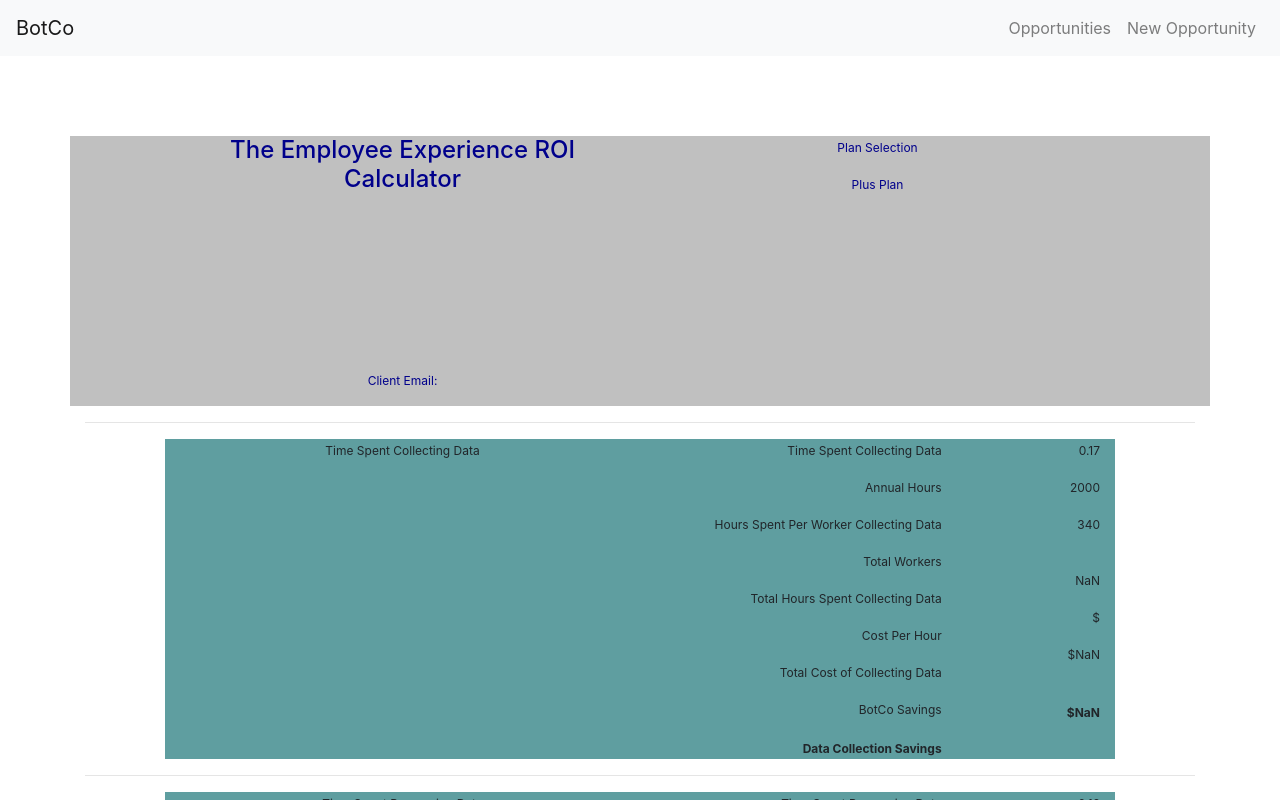
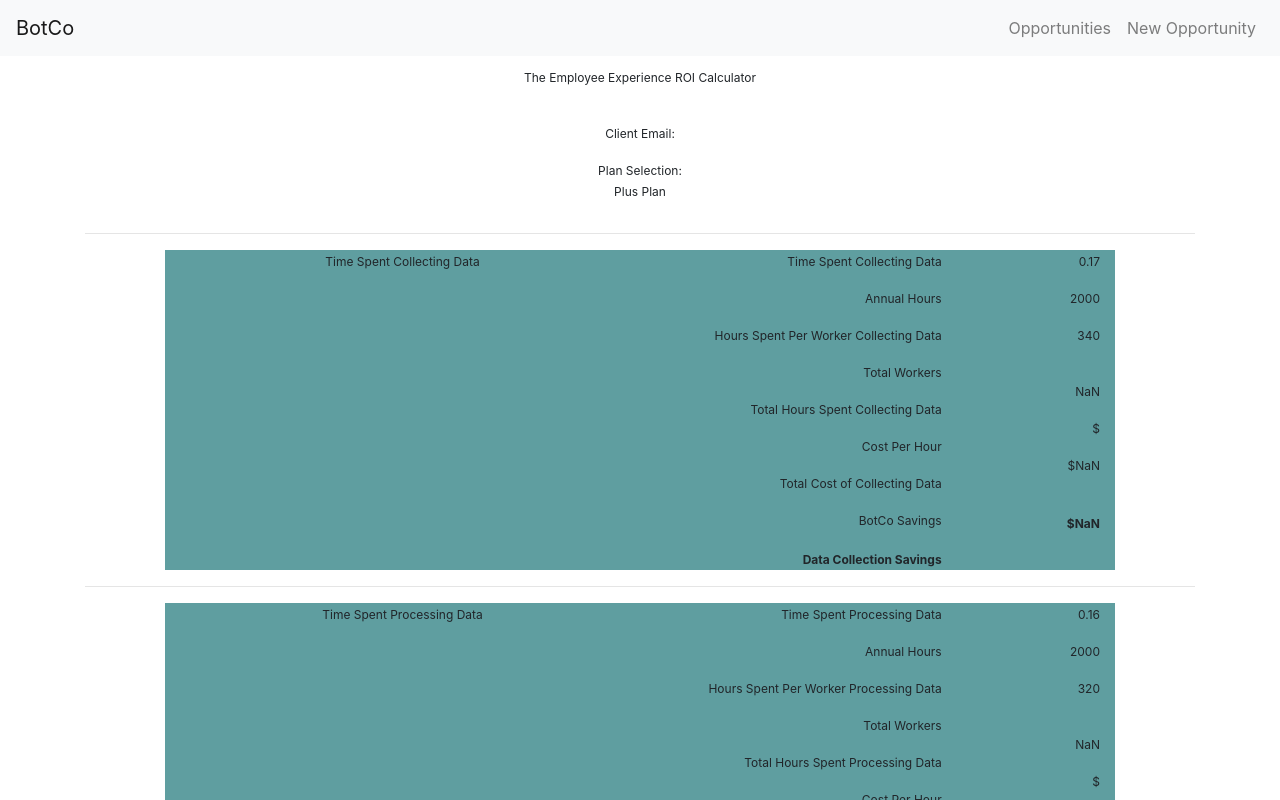
Before and after one commit to patrickcorcoran10/moorhouse, a React (Create React App) app in the folder client/: page /company in a window 1280 px wide. Shown: the top 800 px of the page. Built offline with nearby package versions, Linux system fonts and the light colour scheme; no server answers.

Commit message:
commit with the .env

```diff
--- a/client/src/pages/Form/Form.js
+++ b/client/src/pages/Form/Form.js
@@ -364,7 +364,7 @@ export default class Form extends Component {
                 <ModalHeader toggle={this.toggle}>Thank you for your time!</ModalHeader>
                 <ModalBody>
                     {(this.state.inputs.annualCompanyValue === isNaN) ? <h5 className='modalText'>Not Enough Information Provided</h5> : <h5 className='modalText'>Annual Savings: ${this.state.inputs.annualCompanyValue}</h5>}
-                    <h5 className='modalText'>This Year's ROI:{parseInt(this.state.inputs.planSelect) * parseInt(this.state.inputs.totalEmployees) * 12}% </h5>
+                    <h5 className='modalText'>This Year's ROI:  {parseInt(this.state.inputs.planSelect) * parseInt(this.state.inputs.totalEmployees) * 12}% </h5>
                     <p className='modalText'>Please provide your email address:  <input className='modalText' ref='email' placeholder="j.doe@provider.com" onChange={this.acceptEmail}></input></p>
                 </ModalBody>
                 <ModalFooter>
--- a/client/src/pages/Opps/Opps.js
+++ b/client/src/pages/Opps/Opps.js
@@ -66,7 +66,7 @@ export default class Opps extends Component {
   };
 
   complete = e => {
-    // e.preventDefault();
+    e.preventDefault();
     console.log('we are updating this record to complete');
     let updateID = e.target.value;
     console.log(updateID);
--- a/client/src/pages/View/View.css
+++ b/client/src/pages/View/View.css
@@ -1,11 +1,16 @@
-#header {
+/* #header {
     color: darkblue;
     background: silver;
-}
+    margin-bottom: 2px;
+} */
 
 #tableLeft {
     background: cadetblue;
     text-align: center;
+}
+
+.idea {
+    font-size: 44px;
 }
 
 #tableRight {
@@ -16,7 +21,7 @@
 p {
     padding-top: 3px;
     border: 4px;
-    margin-bottom: 0px;
+    /* margin-bottom: 0px; */
     font-size: 12px;
 }
 
--- a/client/src/pages/View/View.js
+++ b/client/src/pages/View/View.js
@@ -8,7 +8,6 @@ export default class View extends Component {
 
     this.state={
       inputs: {},
-      // planSelect: ''
     };
     console.log(this.state)
   };
@@ -36,7 +35,7 @@ export default class View extends Component {
   render() {
     const style = {
       container: {
-        paddingTop: '80px'
+        // paddingTop: '80px'
       }
     };
     const assumptions = {
@@ -49,22 +48,19 @@ export default class View extends Component {
     };
     console.log(this.state)
     return (
-      <div style={style.container} className='container'>
+      <div
+      // style={style.container}
+      className='container'>
         <div className="row" id="header">
-          <div className='col-md-1'>
+          <div className='col-md-3'>
           </div>
-          <div className="col-md-5">
-              <h4>The Employee Experience ROI Calculator</h4>
-              <br />
-              <h6>{this.state.inputs.companyName}</h6>
-              <br />
+          <div className="col-md-6" id='idea'>
+              <p>The Employee Experience ROI Calculator</p>
+              <p>{this.state.inputs.companyName}</p>
               <p>Client Email: {this.state.inputs.email}</p>
+              <p>Plan Selection: {(this.state.inputs.planSelect === '8') ? <p>Standard Plan</p> : <p>Plus Plan</p>} </p>
           </div>
-          <div className='col-md-5'>
-            <p>Plan Selection</p>
-            {(this.state.inputs.planSelect === '8') ? <p>Standard Plan</p> : <p>Plus Plan</p>}
-          </div>
-          <div className='col-md-1'>
+          <div className='col-md-3'>
           </div>
       </div>
       <hr/>
```
